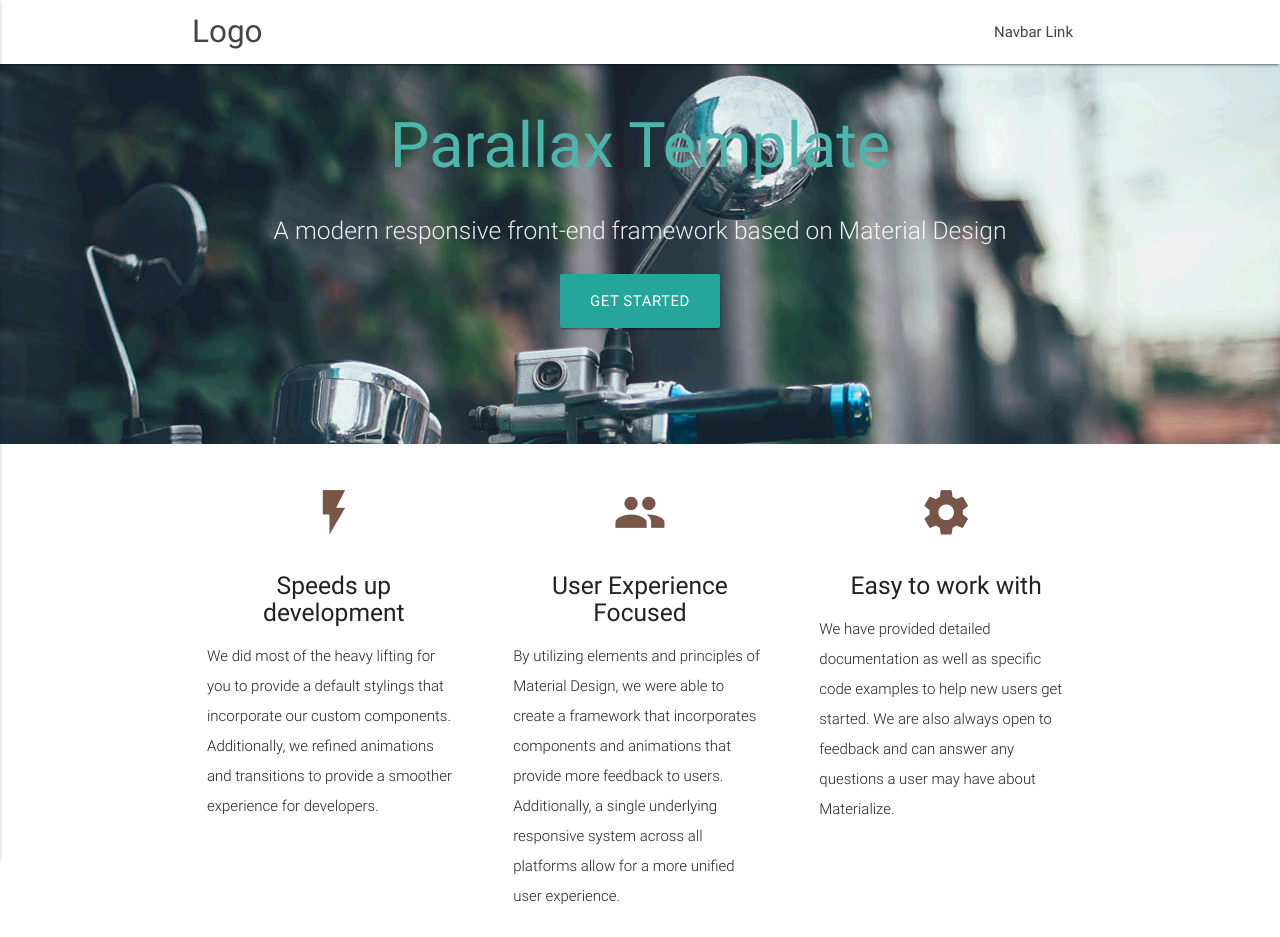
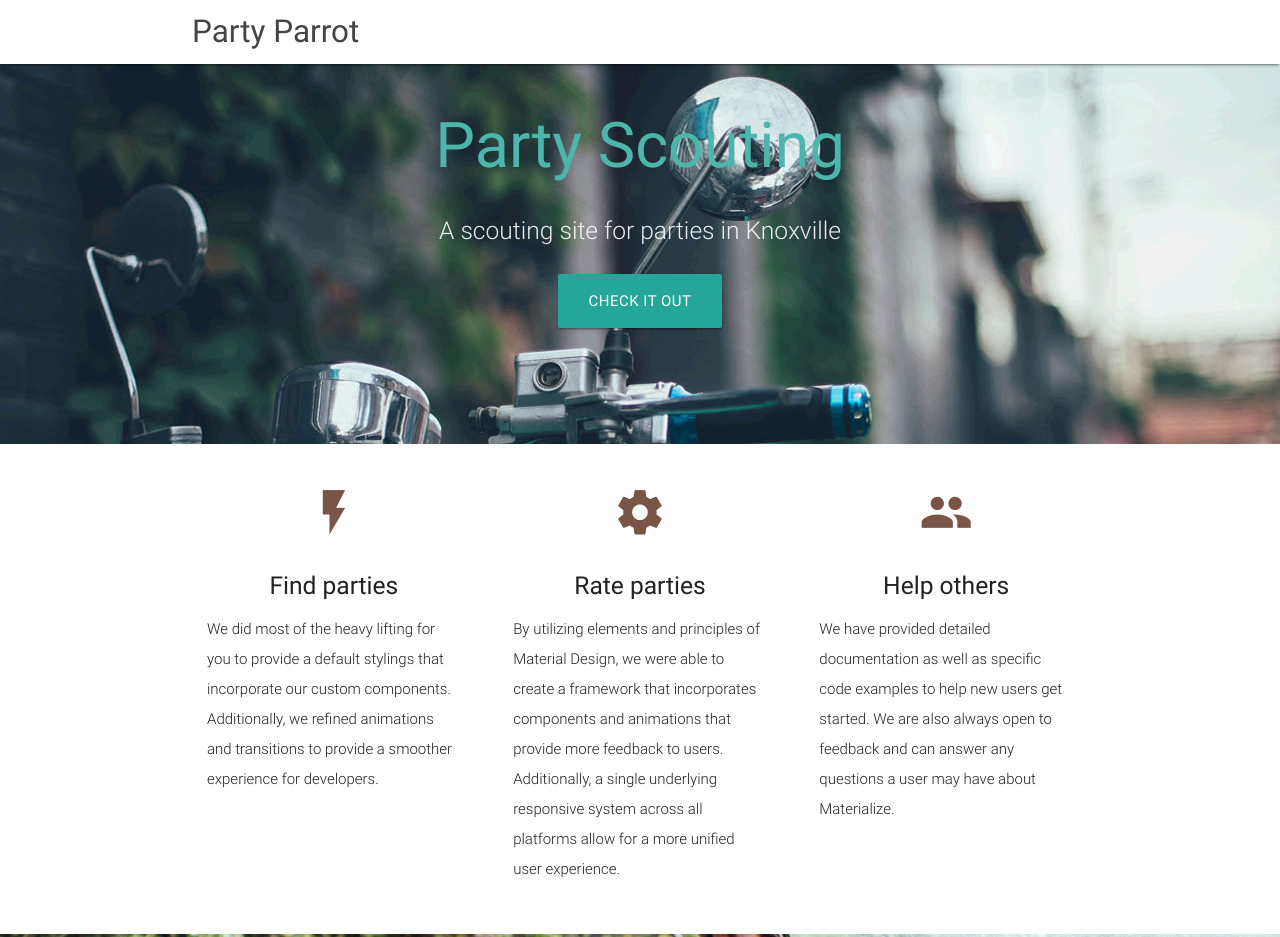
Before and after one commit to pardyparrot/pardyparrot.github.io, a plain HTML site: page index.html in a window 1280 px wide. Shown: the top 937 px of the page. Drawn offline with nearby package versions, Linux system fonts and the light colour scheme.

Commit message:
Embed google sheet, changes

```diff
--- a/index.html
+++ b/index.html
@@ -13,15 +13,15 @@
 <body>
   <nav class="white" role="navigation">
     <div class="nav-wrapper container">
-      <a id="logo-container" href="#" class="brand-logo">Logo</a>
-      <ul class="right hide-on-med-and-down">
+      <a id="logo-container" href="#" class="brand-logo">Party Parrot</a>
+      <!--<ul class="right hide-on-med-and-down">
         <li><a href="#">Navbar Link</a></li>
       </ul>
 
       <ul id="nav-mobile" class="side-nav">
         <li><a href="#">Navbar Link</a></li>
       </ul>
-      <a href="#" data-activates="nav-mobile" class="button-collapse"><i class="material-icons">menu</i></a>
+      <a href="#" data-activates="nav-mobile" class="button-collapse"><i class="material-icons">menu</i></a>-->
     </div>
   </nav>
 
@@ -29,12 +29,12 @@
     <div class="section no-pad-bot">
       <div class="container">
         <br><br>
-        <h1 class="header center teal-text text-lighten-2">Parallax Template</h1>
+        <h1 class="header center teal-text text-lighten-2">Party Scouting</h1>
         <div class="row center">
-          <h5 class="header col s12 light">A modern responsive front-end framework based on Material Design</h5>
+          <h5 class="header col s12 light">A scouting site for parties in Knoxville</h5>
         </div>
         <div class="row center">
-          <a href="http://materializecss.com/getting-started.html" id="download-button" class="btn-large waves-effect waves-light teal lighten-1">Get Started</a>
+          <a href="http://materializecss.com/getting-started.html" id="download-button" class="btn-large waves-effect waves-light teal lighten-1">Check it out</a>
         </div>
         <br><br>
 
@@ -52,7 +52,7 @@
         <div class="col s12 m4">
           <div class="icon-block">
             <h2 class="center brown-text"><i class="material-icons">flash_on</i></h2>
-            <h5 class="center">Speeds up development</h5>
+            <h5 class="center">Find parties</h5>
 
             <p class="light">We did most of the heavy lifting for you to provide a default stylings that incorporate our custom components. Additionally, we refined animations and transitions to provide a smoother experience for developers.</p>
           </div>
@@ -60,8 +60,8 @@
 
         <div class="col s12 m4">
           <div class="icon-block">
-            <h2 class="center brown-text"><i class="material-icons">group</i></h2>
-            <h5 class="center">User Experience Focused</h5>
+            <h2 class="center brown-text"><i class="material-icons">settings</i></h2>
+            <h5 class="center">Rate parties</h5>
 
             <p class="light">By utilizing elements and principles of Material Design, we were able to create a framework that incorporates components and animations that provide more feedback to users. Additionally, a single underlying responsive system across all platforms allow for a more unified user experience.</p>
           </div>
@@ -69,8 +69,8 @@
 
         <div class="col s12 m4">
           <div class="icon-block">
-            <h2 class="center brown-text"><i class="material-icons">settings</i></h2>
-            <h5 class="center">Easy to work with</h5>
+            <h2 class="center brown-text"><i class="material-icons">group</i></h2>
+            <h5 class="center">Help others</h5>
 
             <p class="light">We have provided detailed documentation as well as specific code examples to help new users get started. We are also always open to feedback and can answer any questions a user may have about Materialize.</p>
           </div>
@@ -95,19 +95,19 @@
   <div class="container">
     <div class="section">
 
-      <div class="row">
+      <!--<div class="row">
         <div class="col s12 center">
           <h3><i class="mdi-content-send brown-text"></i></h3>
           <h4>Contact Us</h4>
           <p class="left-align light">Lorem ipsum dolor sit amet, consectetur adipiscing elit. Nullam scelerisque id nunc nec volutpat. Etiam pellentesque tristique arcu, non consequat magna fermentum ac. Cras ut ultricies eros. Maecenas eros justo, ullamcorper a sapien id, viverra ultrices eros. Morbi sem neque, posuere et pretium eget, bibendum sollicitudin lacus. Aliquam eleifend sollicitudin diam, eu mattis nisl maximus sed. Nulla imperdiet semper molestie. Morbi massa odio, condimentum sed ipsum ac, gravida ultrices erat. Nullam eget dignissim mauris, non tristique erat. Vestibulum ante ipsum primis in faucibus orci luctus et ultrices posuere cubilia Curae;</p>
         </div>
-      </div>
+      </div>-->
 
     </div>
   </div>
 
 
-  <div class="parallax-container valign-wrapper">
+  <!--<div class="parallax-container valign-wrapper">
     <div class="section no-pad-bot">
       <div class="container">
         <div class="row center">
@@ -116,8 +116,10 @@
       </div>
     </div>
     <div class="parallax"><img src="background3.jpg" alt="Unsplashed background img 3"></div>
+  </div>-->
+  <div class="video-container">
+    <iframe src="https://docs.google.com/forms/d/e/1FAIpQLSeDxTYWd89fnEWR8eaq9V7Wnnh0hEBarPlcwnhsI35Y1yAC3Q/viewform?embedded=true" width="760" height="500" frameborder="0" marginheight="0" marginwidth="0">Loading...</iframe>
   </div>
-
   <footer class="page-footer teal">
     <div class="container">
       <div class="row">
```
